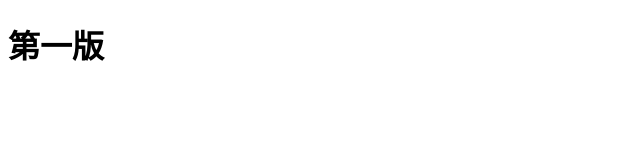
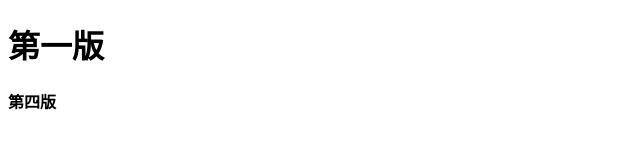
Before and after one commit to dtgx0526/bk2004, a plain HTML site: page index.html in a window 1280 px wide. Shown: the full height of the page, 0-640 px from the left. Drawn offline with Linux system fonts and the light colour scheme.

Commit message:
第四次

```diff
--- a/index.html
+++ b/index.html
@@ -7,5 +7,6 @@
 </head>
 <body>
     <h1>第一版</h1>
+    <h4>第四版</h4>
 </body>
 </html>
```
